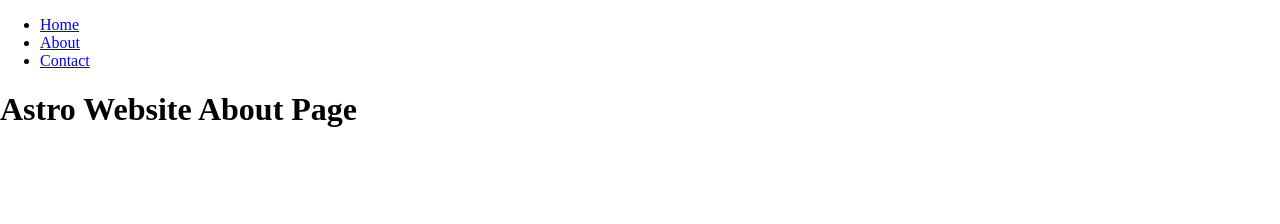
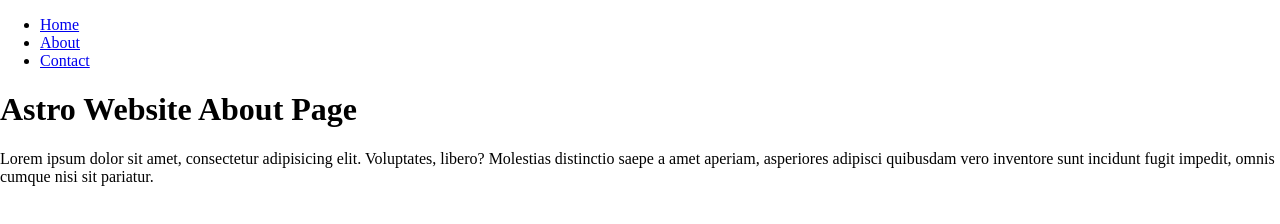
Before and after one commit to GlitchDesignLab/proyeccion-consultores, an Astro site: page /about in a window 1280 px wide. Built offline with nearby package versions, Linux system fonts and the light colour scheme; Astro itself is replaced by a stand-in of ours.

Commit message:
test about

```diff
--- a/src/pages/about.astro
+++ b/src/pages/about.astro
@@ -5,4 +5,5 @@ import Layout from '../layouts/Layout.astro';
 
 <Layout>
 	<h1>Astro Website About Page</h1>
+	<p>Lorem ipsum dolor sit amet, consectetur adipisicing elit. Voluptates, libero? Molestias distinctio saepe a amet aperiam, asperiores adipisci quibusdam vero inventore sunt incidunt fugit impedit, omnis cumque nisi sit pariatur.</p>
 </Layout>
```
